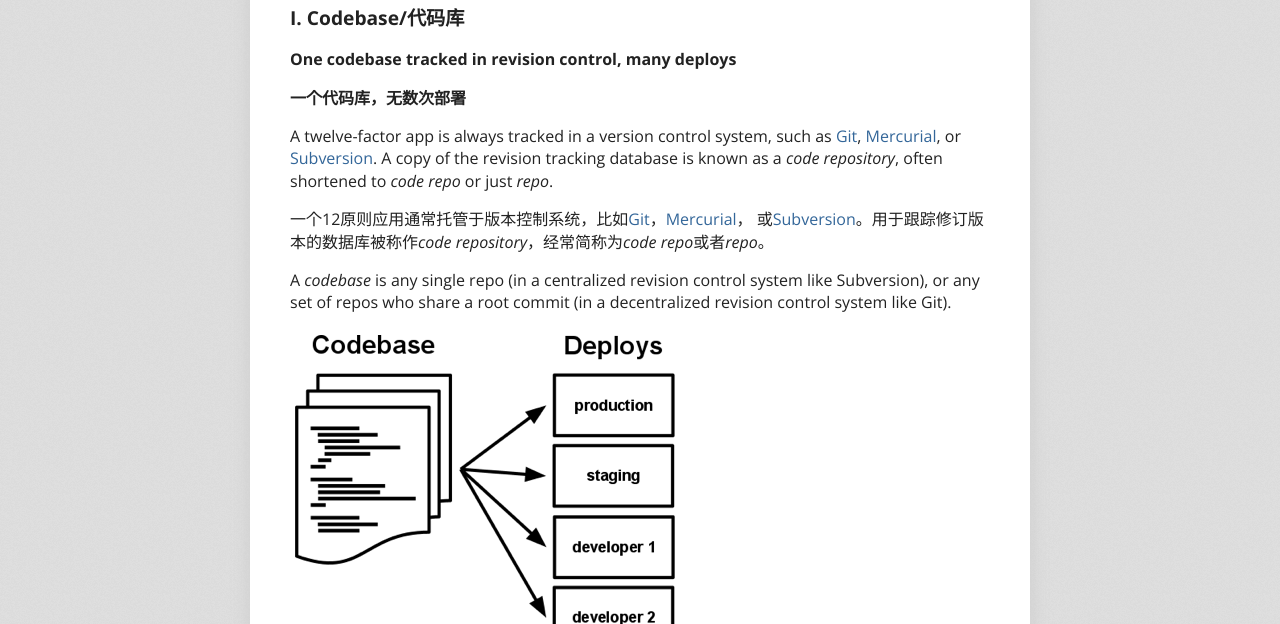
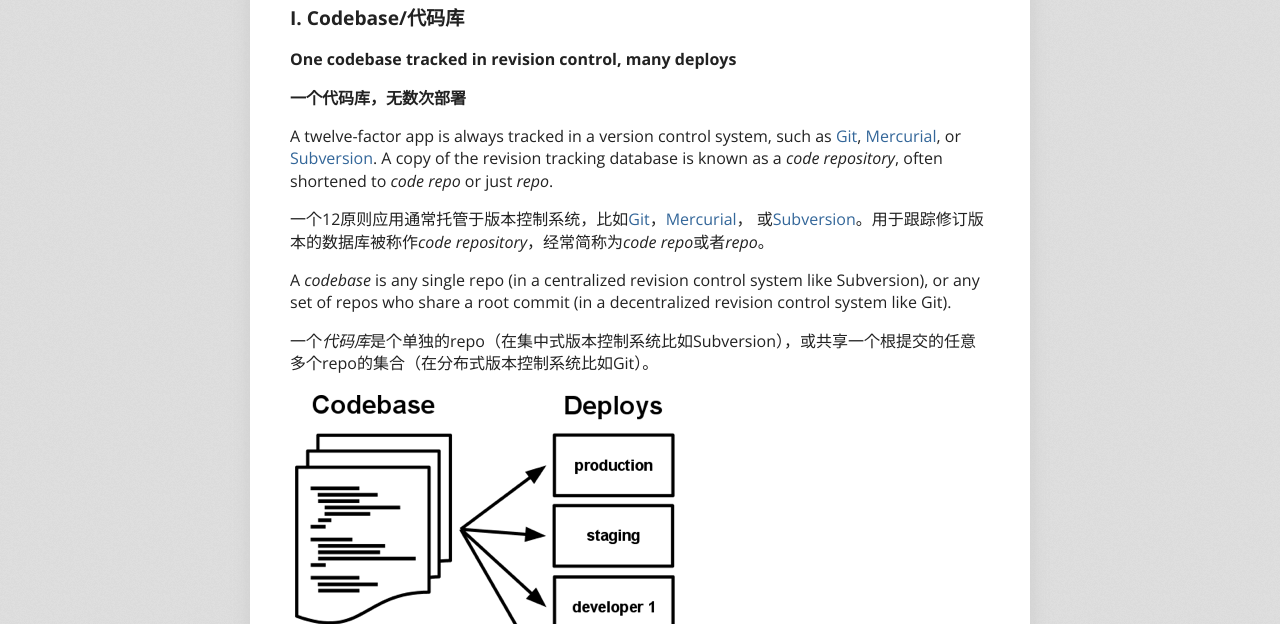
Before and after one commit to harmy/harmy.github.com, a plain HTML site: page pages/codebase.html in a window 1280 px wide. Shown: the part 176-800 px from the top of the page. Drawn offline with nearby package versions, Linux system fonts and the light colour scheme.

Commit message:
‘update’

```diff
--- a/pages/codebase.html
+++ b/pages/codebase.html
@@ -46,6 +46,7 @@
 <p>A twelve-factor app is always tracked in a version control system, such as <a href="http://git-scm.com/">Git</a>, <a href="http://mercurial.selenic.com/">Mercurial</a>, or <a href="http://subversion.apache.org/">Subversion</a>.  A copy of the revision tracking database is known as a <em>code repository</em>, often shortened to <em>code repo</em> or just <em>repo</em>.</p>
 <p>一个12原则应用通常托管于版本控制系统，比如<a href="http://git-scm.com/">Git</a>，<a href="http://mercurial.selenic.com/">Mercurial</a>， 或<a href="http://subversion.apache.org/">Subversion</a>。用于跟踪修订版本的数据库被称作<em>code repository</em>，经常简称为<em>code repo</em>或者<em>repo</em>。</p>
 <p>A <em>codebase</em> is any single repo (in a centralized revision control system like Subversion), or any set of repos who share a root commit (in a decentralized revision control system like Git).</p>
+<p>一个<em>代码库</em>是个单独的repo（在集中式版本控制系统比如Subversion），或共享一个根提交的任意多个repo的集合（在分布式版本控制系统比如Git）。</p>
 <p><img alt="One codebase maps to many deploys" src="../static/images/codebase-deploys.png" /></p>
 <p>There is always a one-to-one correlation between the codebase and the app:</p>
 <ul>
```
